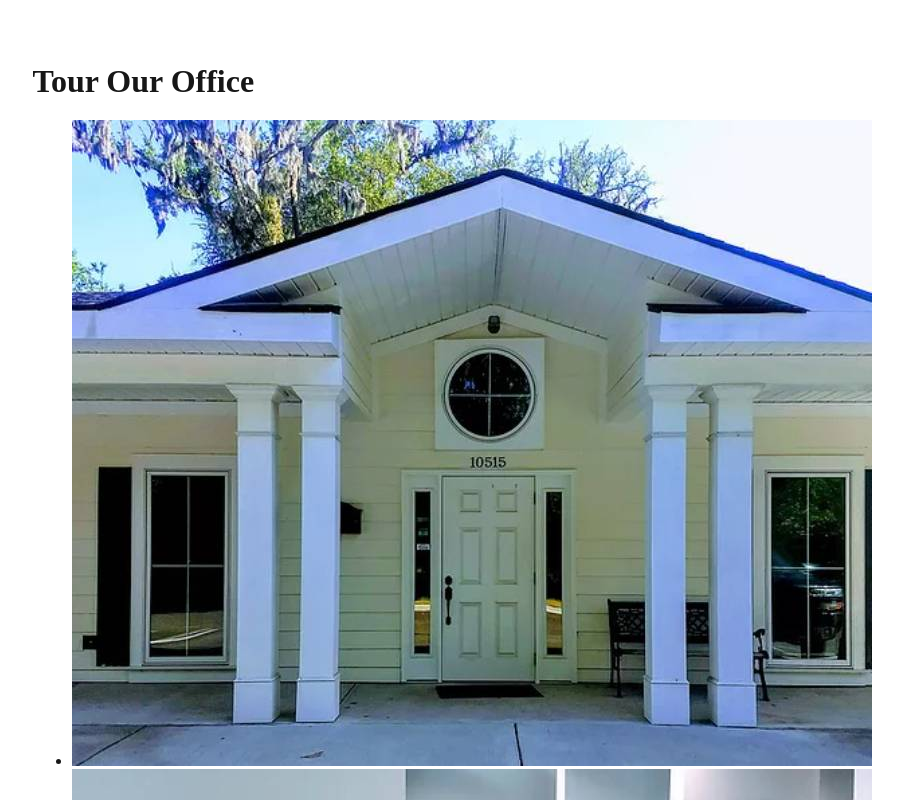
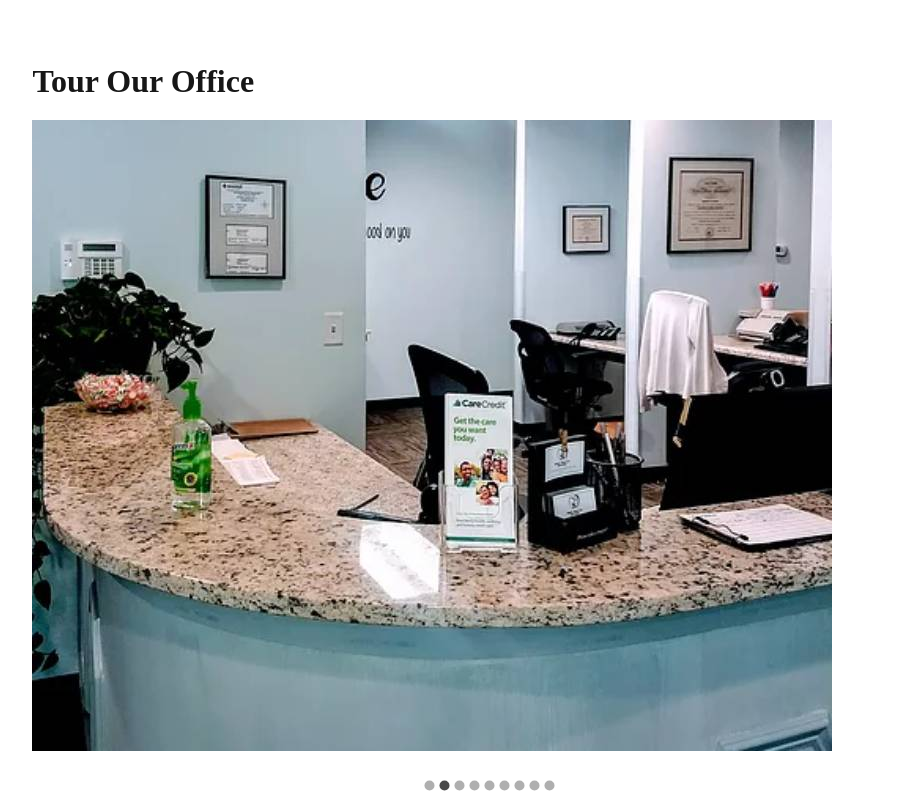
Before and after one commit to clevertree/skinnerfamilydental, a Next.js app: page /the-office in a window 1280 px wide. Shown: the part 600-1400 px from the top of the page, without its empty margins (150-1053 px from the left). Built offline with nearby package versions, Linux system fonts and the light colour scheme; a small style sheet from the web is missing; a web font is replaced by a local one.

Commit message:
refactored office slideshow

```diff
--- a/src/actions/emailActions.ts
+++ b/src/actions/emailActions.ts
@@ -46,7 +46,7 @@ export async function sendMail(options: Mail.Options) {
         });
         console.log('Mail sent to', email, `verified=${isVerified}`, info.messageId);
     } else {
-        console.log('TEST MODE: No actual mail was sent', subject);
+        console.log('TEST MODE: No actual mail was sent', `verified=${isVerified}`, subject);
     }
 
     return {
--- a/src/app/blog/page.tsx
+++ b/src/app/blog/page.tsx
@@ -1,4 +1,9 @@
 import React from 'react';
+import type {Metadata} from 'next';
+
+export const metadata: Metadata = {
+  title: 'Blog | Stephanie L. Skinner D.M.D. Family Dentistry',
+};
 
 export default function BlogPage() {
   return (
--- a/src/app/globals.css
+++ b/src/app/globals.css
@@ -46,6 +46,16 @@ a {
     }
 }
 
+
+input:-webkit-autofill,
+input:-webkit-autofill:hover,
+input:-webkit-autofill:focus,
+input:-webkit-autofill:active {
+    -webkit-box-shadow: 0 0 0 30px white inset !important; /* Change to your desired background color */
+    -webkit-text-fill-color: black !important; /* Change text color if needed */
+}
+
+
 .phone {
     line-height: 1.1em;
     font-size: 20px;
--- a/src/app/service/emergency-dentistry/page.tsx
+++ b/src/app/service/emergency-dentistry/page.tsx
@@ -1,5 +1,10 @@
 import React from 'react';
 import PhilipsAd from "@components/PhilipsAd";
+import type {Metadata} from 'next';
+
+export const metadata: Metadata = {
+    title: 'Emergency Dentistry | Stephanie L. Skinner D.M.D. Family Dentistry',
+};
 
 export default function EmergencyDentistryPage() {
     return (
--- a/src/app/service/full-and-partial-dentures/page.tsx
+++ b/src/app/service/full-and-partial-dentures/page.tsx
@@ -1,5 +1,10 @@
 import React from 'react';
 import PhilipsAd from "@components/PhilipsAd";
+import type {Metadata} from 'next';
+
+export const metadata: Metadata = {
+    title: 'Full and Partial Dentures | Stephanie L. Skinner D.M.D. Family Dentistry',
+};
 
 export default function FullAndPartialDenturesPage() {
     return (
--- a/src/app/service/paperwork/page.tsx
+++ b/src/app/service/paperwork/page.tsx
@@ -1,4 +1,9 @@
 import React from 'react';
+import type {Metadata} from 'next';
+
+export const metadata: Metadata = {
+    title: 'Paperwork | Stephanie L. Skinner D.M.D. Family Dentistry',
+};
 
 export default function PaperworkPage() {
   return (
--- a/src/app/the-office/page.tsx
+++ b/src/app/the-office/page.tsx
@@ -1,5 +1,10 @@
 import React from 'react';
-import Image from 'next/image';
+import type {Metadata} from 'next';
+import SlideShow from '@components/SlideShow';
+
+export const metadata: Metadata = {
+  title: 'The Office | Stephanie L. Skinner D.M.D. Family Dentistry',
+};
 
 export default function TheOfficePage() {
   return (
@@ -30,172 +35,64 @@ export default function TheOfficePage() {
                     <h2 className="headline">Tour Our Office</h2>
                   </div>
                   <div id="m4658" className="module gallery" role="region" aria-label="Slides">
-                    <div className="slides" aria-live="polite">
-                      <ul className="pics clear">
-                        <li>
-                          <a
-                            href="/uploads/imgs/Dr.StephanieL.Skinner-FamilyDentistry-0014.jpg"
-                            title=""
-                            aria-label="Image, Opens dialog"
-                          >
-                            <span className="thumb">
-                              <span className="thumbInner">
-                                <Image
-                                  src="/uploads/imgs/Dr.StephanieL.Skinner-FamilyDentistry-0014.jpg"
-                                  alt=""
-                                  width={800}
-                                  height={646}
-                                />
-                              </span>
-                            </span>
-                          </a>
-                        </li>
-                        <li>
-                          <a
-                            href="/uploads/imgs/Dr.StephanieL.Skinner-FamilyDentistry-0015.jpg"
-                            title=""
-                            aria-label="Image, Opens dialog"
-                          >
-                            <span className="thumb">
-                              <span className="thumbInner">
-                                <Image
-                                  src="/uploads/imgs/Dr.StephanieL.Skinner-FamilyDentistry-0015.jpg"
-                                  alt=""
-                                  width={800}
-                                  height={631}
-                                />
-                              </span>
-                            </span>
-                          </a>
-                        </li>
-                        <li>
-                          <a
-                            href="/uploads/imgs/Dr.StephanieL.Skinner-FamilyDentistry-0016.jpg"
-                            title=""
-                            aria-label="Image, Opens dialog"
-                          >
-                            <span className="thumb">
-                              <span className="thumbInner">
-                                <Image
-                                  src="/uploads/imgs/Dr.StephanieL.Skinner-FamilyDentistry-0016.jpg"
-                                  alt=""
-                                  width={800}
-                                  height={636}
-                                />
-                              </span>
-                            </span>
-                          </a>
-                        </li>
-                        <li>
-                          <a
-                            href="/uploads/imgs/Dr.StephanieL.Skinner-FamilyDentistry-0017.jpg"
-                            title=""
-                            aria-label="Image, Opens dialog"
-                          >
-                            <span className="thumb">
-                              <span className="thumbInner">
-                                <Image
-                                  src="/uploads/imgs/Dr.StephanieL.Skinner-FamilyDentistry-0017.jpg"
-                                  alt=""
-                                  width={800}
-                                  height={636}
-                                />
-                              </span>
-                            </span>
-                          </a>
-                        </li>
-                        <li>
-                          <a
-                            href="/uploads/imgs/Dr.StephanieL.Skinner-FamilyDentistry-0018.jpg"
-                            title=""
-                            aria-label="Image, Opens dialog"
-                          >
-                            <span className="thumb">
-                              <span className="thumbInner">
-                                <Image
-                                  src="/uploads/imgs/Dr.StephanieL.Skinner-FamilyDentistry-0018.jpg"
-                                  alt=""
-                                  width={800}
-                                  height={649}
-                                />
-                              </span>
-                            </span>
-                          </a>
-                        </li>
-                        <li>
-                          <a
-                            href="/uploads/imgs/Dr.StephanieL.Skinner-FamilyDentistry-020.jpg"
-                            title=""
-                            aria-label="Image, Opens dialog"
-                          >
-                            <span className="thumb">
-                              <span className="thumbInner">
-                                <Image
-                                  src="/uploads/imgs/Dr.StephanieL.Skinner-FamilyDentistry-020.jpg"
-                                  alt=""
-                                  width={800}
-                                  height={636}
-                                />
-                              </span>
-                            </span>
-                          </a>
-                        </li>
-                        <li>
-                          <a
-                            href="/uploads/imgs/Dr.StephanieL.Skinner-FamilyDentistry-021.jpg"
-                            title=""
-                            aria-label="Image, Opens dialog"
-                          >
-                            <span className="thumb">
-                              <span className="thumbInner">
-                                <Image
-                                  src="/uploads/imgs/Dr.StephanieL.Skinner-FamilyDentistry-021.jpg"
-                                  alt=""
-                                  width={800}
-                                  height={636}
-                                />
-                              </span>
-                            </span>
-                          </a>
-                        </li>
-                        <li>
-                          <a
-                            href="/uploads/imgs/Dr.StephanieL.Skinner-FamilyDentistry-022.jpg"
-                            title=""
-                            aria-label="Image, Opens dialog"
-                          >
-                            <span className="thumb">
-                              <span className="thumbInner">
-                                <Image
-                                  src="/uploads/imgs/Dr.StephanieL.Skinner-FamilyDentistry-022.jpg"
-                                  alt=""
-                                  width={800}
-                                  height={636}
-                                />
-                              </span>
-                            </span>
-                          </a>
-                        </li>
-                        <li>
-                          <a
-                            href="/uploads/imgs/Dr.StephanieL.Skinner-FamilyDentistry-023.jpg"
-                            title=""
-                            aria-label="Image, Opens dialog"
-                          >
-                            <span className="thumb">
-                              <span className="thumbInner">
-                                <Image
-                                  src="/uploads/imgs/Dr.StephanieL.Skinner-FamilyDentistry-023.jpg"
-                                  alt=""
-                                  width={800}
-                                  height={636}
-                                />
-                              </span>
-                            </span>
-                          </a>
-                        </li>
-                      </ul>
-                    </div>
+                    <SlideShow
+                        images={[
+                          {
+                            src: '/uploads/imgs/Dr.StephanieL.Skinner-FamilyDentistry-0014.jpg',
+                            alt: '',
+                            width: 800,
+                            height: 646
+                          },
+                          {
+                            src: '/uploads/imgs/Dr.StephanieL.Skinner-FamilyDentistry-0015.jpg',
+                            alt: '',
+                            width: 800,
+                            height: 631
+                          },
+                          {
+                            src: '/uploads/imgs/Dr.StephanieL.Skinner-FamilyDentistry-0016.jpg',
+                            alt: '',
+                            width: 800,
+                            height: 636
+                          },
+                          {
+                            src: '/uploads/imgs/Dr.StephanieL.Skinner-FamilyDentistry-0017.jpg',
+                            alt: '',
+                            width: 800,
+                            height: 636
+                          },
+                          {
+                            src: '/uploads/imgs/Dr.StephanieL.Skinner-FamilyDentistry-0018.jpg',
+                            alt: '',
+                            width: 800,
+                            height: 649
+                          },
+                          {
+                            src: '/uploads/imgs/Dr.StephanieL.Skinner-FamilyDentistry-020.jpg',
+                            alt: '',
+                            width: 800,
+                            height: 636
+                          },
+                          {
+                            src: '/uploads/imgs/Dr.StephanieL.Skinner-FamilyDentistry-021.jpg',
+                            alt: '',
+                            width: 800,
+                            height: 636
+                          },
+                          {
+                            src: '/uploads/imgs/Dr.StephanieL.Skinner-FamilyDentistry-022.jpg',
+                            alt: '',
+                            width: 800,
+                            height: 636
+                          },
+                          {
+                            src: '/uploads/imgs/Dr.StephanieL.Skinner-FamilyDentistry-023.jpg',
+                            alt: '',
+                            width: 800,
+                            height: 636
+                          },
+                        ]}
+                    />
                   </div>
                 </div>
                 <div className="col col-sm-12 col-md-1 hidden-sm hidden-md flexCol">
--- /dev/null
+++ b/src/components/SlideShow.tsx
@@ -0,0 +1,32 @@
+'use client';
+
+import React from 'react';
+import Image from 'next/image';
+import Carousel from 'react-material-ui-carousel';
+
+interface SlideShowProps {
+    images: { src: string; alt?: string; width: number; height: number }[];
+    interval?: number;
+}
+
+const SlideShow: React.FC<SlideShowProps> = ({images, interval = 4000}) => {
+    return (
+        <Carousel
+            height={images[0]?.height || 400}
+            autoPlay
+            interval={interval}
+            indicators={true}
+            navButtonsAlwaysInvisible={false}
+            animation="fade"
+        >
+            {images.map((img) => (
+                <div key={img.src} style={{width: img.width, height: img.height, position: 'relative'}}>
+                    <Image src={img.src} alt={img.alt || ''} width={img.width} height={img.height}
+                           style={{objectFit: 'contain', width: '100%', height: '100%'}}/>
+                </div>
+            ))}
+        </Carousel>
+    );
+};
+
+export default SlideShow;
```
Also changed, not shown: src/components/Forms/ContactForm.tsx (+5 -3 lines).
